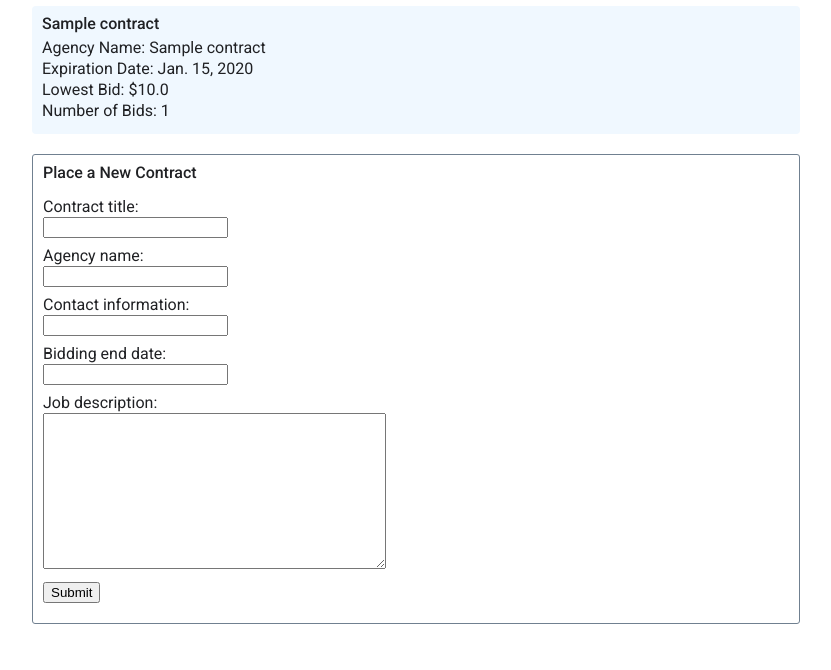
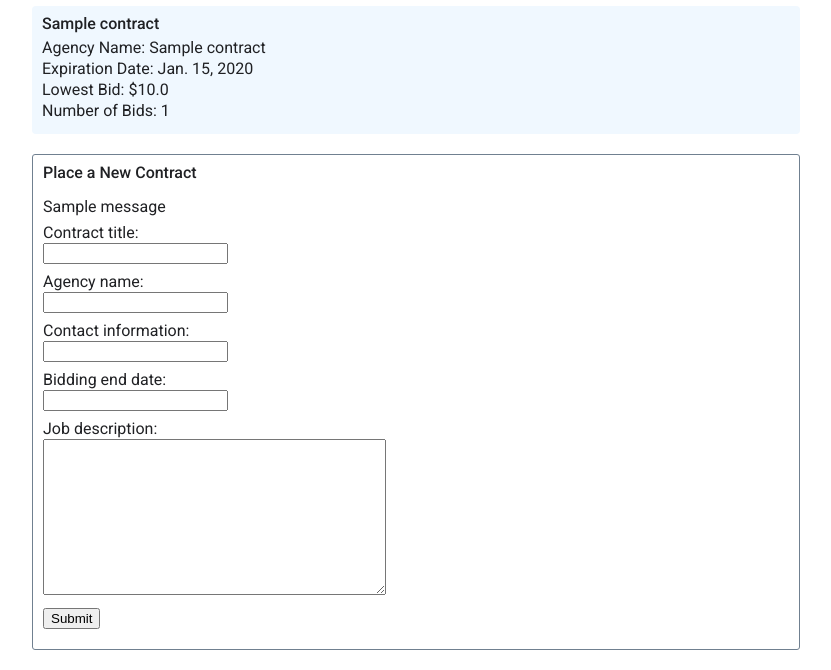
Before and after one commit to mrhaffner/job_bidding_board, a Django app: page / in a window 1280 px wide. Shown: the part 134-804 px from the top of the page, without its empty margins (224-1055 px from the left). Before the commit the page ends 758 px from the top, so only its background shows below. Run offline with Django 4.2, Linux system fonts and the light colour scheme; tables that the repository leaves empty hold one stand-in row (values such as "Sample post"); one stand-in notice (Sample message) is shown.

Commit message:
display specific errors
-added a check for messages
-created different types of alerts based on the tags of the messages

```diff
--- a/contract_board/board/templates/contract_list.html
+++ b/contract_board/board/templates/contract_list.html
@@ -35,9 +35,21 @@
 </section>
 <section>
   <form action="" method="post">
-    <h3>Place a New Contract</h3>
-    {{ form.as_p }} {% csrf_token %}
-    <input type="submit" value="Submit" id="submit" />
-  </form>
-</section>
+      <h3>Place a New Contract</h3>
+      {% if messages %}
+        {% for message in messages %}
+          {% if message.tags == 'success' %}
+            <div class="alert alert-success">{{ message }}</div>
+          {% elif message.tags == 'warning' %}
+            <div class="alert alert-warning">{{ message }}</div>
+          {% else %}
+            <div class="alert alert-danger">{{ message }}</div>
+          {% endif %}
+        {% endfor %}
+      {% endif %}
+      {{ form.as_p }}
+      {% csrf_token %}
+      <input type="submit" value="Submit" id="submit" />
+    </form>
+  </section>
 {% endblock %}
```
